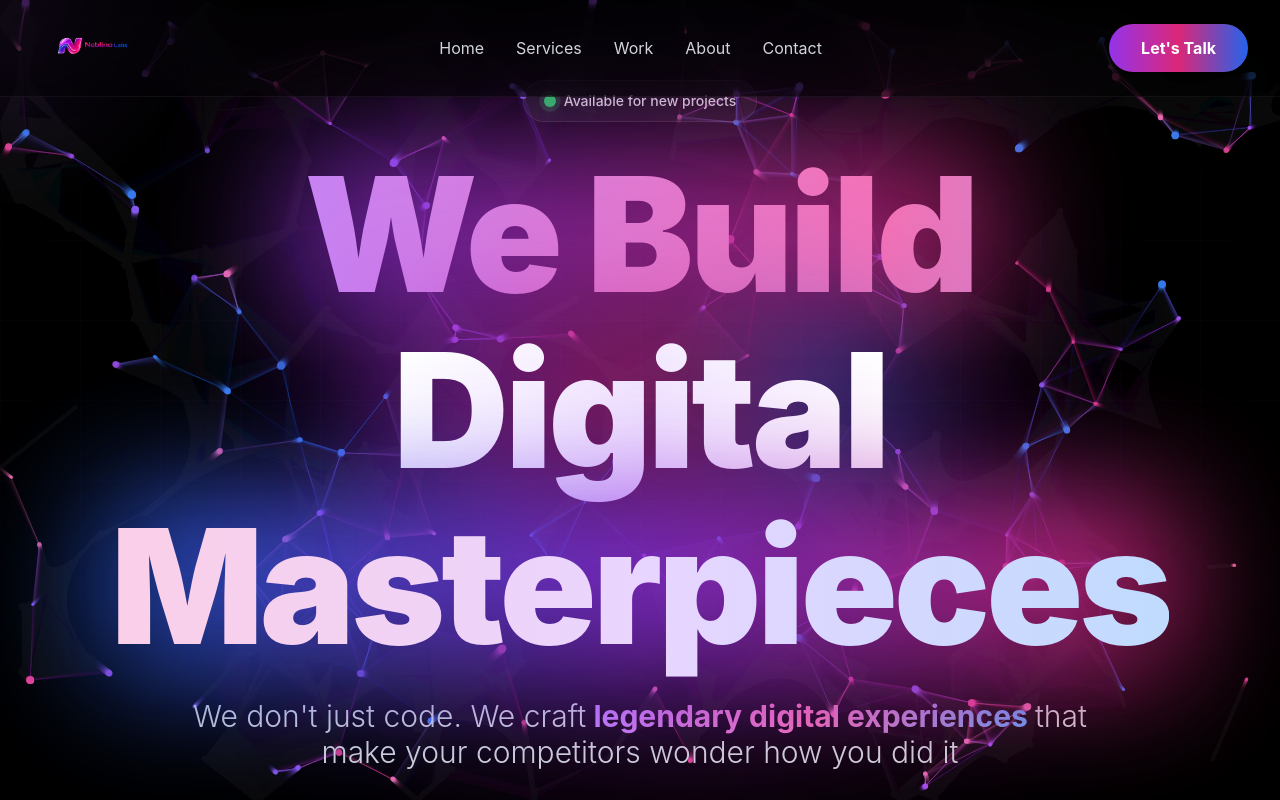
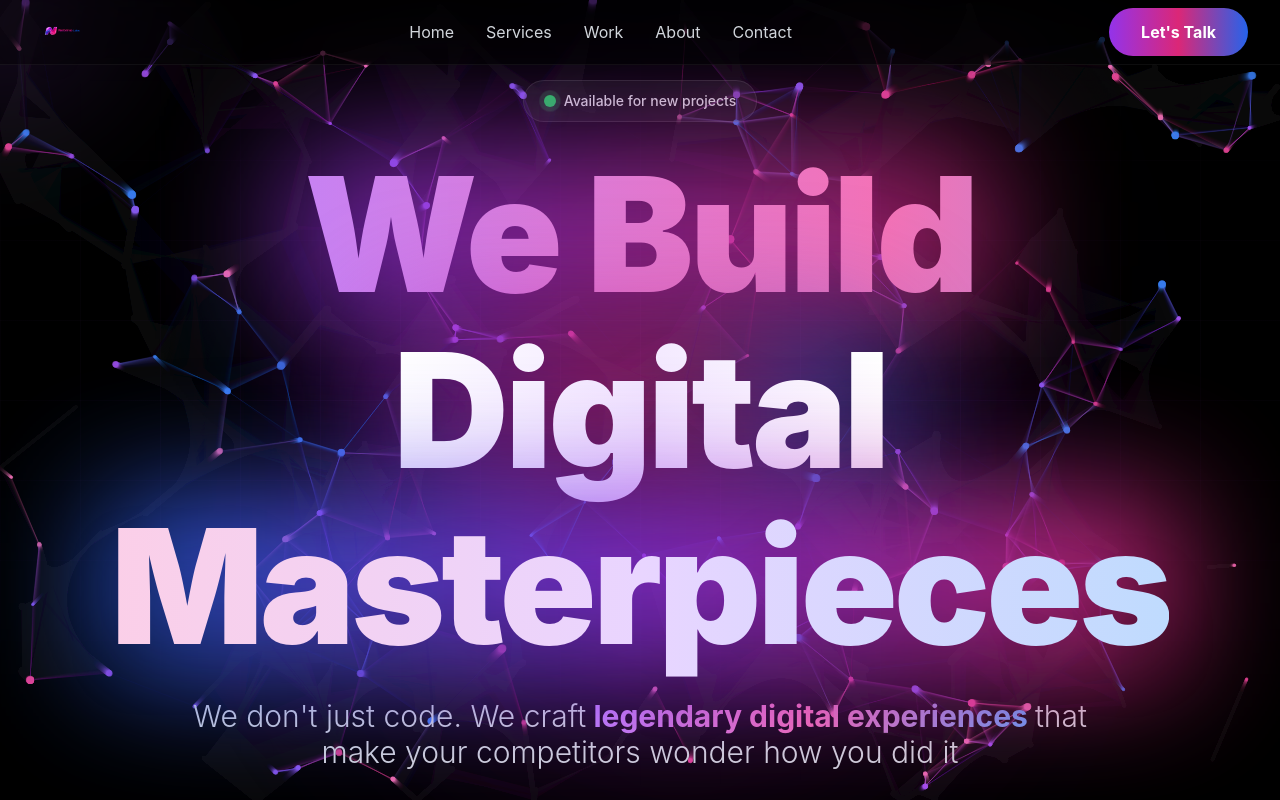
Before and after one commit to Zubair-IT/neblino-site, a Next.js app: page / in a window 1280 px wide. Shown: the top 800 px of the page. Built offline with nearby package versions, Linux system fonts and the light colour scheme.

Commit message:
Make navbar sleek and modern with proper logo sizing

```diff
--- a/app/page.tsx
+++ b/app/page.tsx
@@ -155,13 +155,10 @@ export default function Home() {
       {/* Navigation */}
       <nav className="fixed w-full z-50 backdrop-blur-2xl bg-black/40 border-b border-white/5">
         <div className="max-w-7xl mx-auto px-6 lg:px-8">
-          <div className="flex justify-between items-center h-24">
-            <div className="flex items-center space-x-4 group cursor-pointer">
-              <div className="relative">
-                <div className="absolute inset-0 blur-xl opacity-75 group-hover:opacity-100 transition-opacity" />
-                <div className="relative h-20 w-auto transform group-hover:scale-105 transition-all duration-500">
-                  <img src="/neblino.png" alt="Neblino Labs" className="h-full w-auto object-contain drop-shadow-2xl" />
-                </div>
+          <div className="flex justify-between items-center h-16">
+            <div className="flex items-center group cursor-pointer">
+              <div className="relative h-10 w-auto">
+                <img src="/neblino.png" alt="Neblino Labs" className="h-full w-auto object-contain drop-shadow-2xl transform group-hover:scale-105 transition-all duration-300" />
               </div>
             </div>
             <div className="hidden md:flex space-x-8">
@@ -443,9 +440,9 @@ export default function Home() {
         <div className="max-w-7xl mx-auto px-6 lg:px-8">
           <div className="grid md:grid-cols-4 gap-16 mb-16">
             <div className="md:col-span-2">
-              <div className="flex items-center space-x-4 mb-6 group cursor-pointer">
-                <div className="relative h-24 w-auto transform group-hover:scale-110 transition-all duration-500">
-                  <img src="/neblino.png" alt="Neblino Labs" className="h-full w-auto object-contain drop-shadow-2xl" />
+              <div className="flex items-center mb-6 group cursor-pointer">
+                <div className="relative h-16 w-auto">
+                  <img src="/neblino.png" alt="Neblino Labs" className="h-full w-auto object-contain drop-shadow-2xl transform group-hover:scale-105 transition-all duration-300" />
                 </div>
               </div>
               <p className="text-gray-400 text-lg mb-8 max-w-md leading-relaxed">
```
